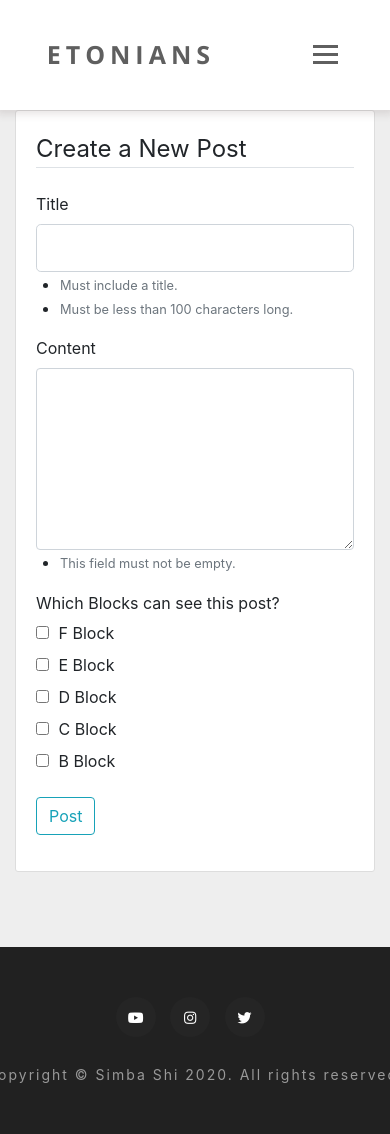
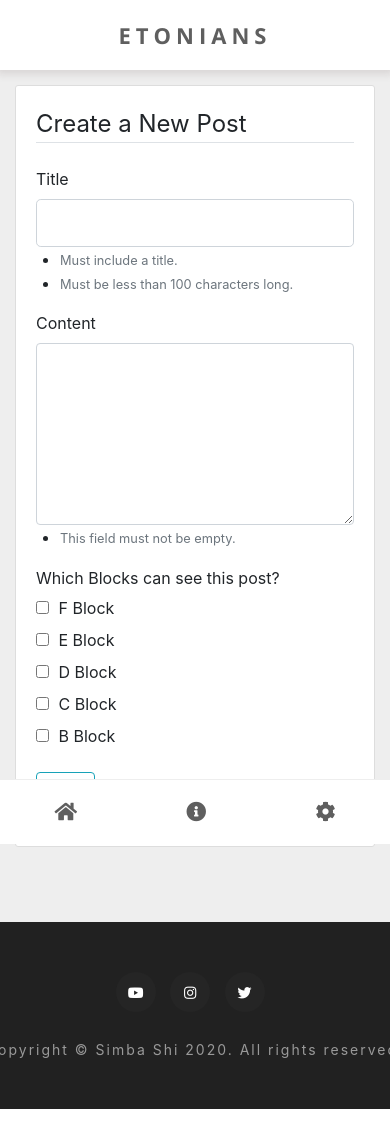
Before and after one commit to Coderrexe/Etonians, a Flask app: page /post/new/ in a window 390 px wide. After the commit the page ends 1109 px from the top, so only its background shows below. Run offline with Flask 2, Linux system fonts and the light colour scheme; the visitor is signed in with stand-in values (Sample User, id 1); data comes from the database, SQL or seed files in the repository; both versions use the stored data as it was after the commit; some libraries are stand-ins or nearby versions.

Commit message:
Added bottom navigation bar in mobile view, as well as various other styling improvements

```diff
--- a/etonblog/Templates/base.html
+++ b/etonblog/Templates/base.html
@@ -25,7 +25,7 @@
 
 <body>
   <div id="all-content">
-    <nav>
+    <nav class="top-navbar">
       <div class="logo">
         {% if current_user.is_authenticated %}
           <a href="{{ url_for('main.home') }}">Etonians</a>
@@ -34,7 +34,7 @@
         {% endif %}
       </div>
 
-      <ul class="nav-links">
+      <ul>
         {% if current_user.is_authenticated %}
           <li><a href="{{ url_for('posts.create_post') }}" class="navbar-link-lg"><i class="far fa-edit"></i></a></li>
           <li><a href="{{ url_for('main.home') }}" class="navbar-link-lg"><i class="far fa-home"></i></a></li>
@@ -46,12 +46,12 @@
           <li><a href="{{ url_for('users.register') }}" class="navbar-link-sm">Register</a></li>
         {% endif %}
       </ul>
+    </nav>
 
-      <div id="navbar-toggler">
-        <div class="navbar-toggler-line1"></div>
-        <div class="navbar-toggler-line2"></div>
-        <div class="navbar-toggler-line3"></div>
-      </div>
+    <nav class="bottom-navbar">
+      <a href="{{ url_for('main.home') }}"><i class="fas fa-home"></i></a>
+      <a href="{{ url_for('main.about') }}"><i class="fas fa-info-circle"></i></a>
+      <a href="{{ url_for('users.account') }}"><i class="fas fa-cog"></i></a>
     </nav>
 
     <!-- Main body of the webpage -->
--- a/etonblog/Templates/create_post.html
+++ b/etonblog/Templates/create_post.html
@@ -1,6 +1,6 @@
 {% extends "base.html" %}
 {% block content %}
-  <div class="col-md-8" id="main">
+  <div class="col-md-12" id="main">
     {% with messages = get_flashed_messages(with_categories=true) %}
     {% if messages %}
       {% for category, message in messages %}
@@ -11,7 +11,7 @@
     {% endif %}
     {% endwith %}
 
-    <div class="content-section">
+    <div class="content-section reduced-width-form">
       <form method="POST" action="" autocomplete="off">
         {{ form.hidden_tag() }}
         <fieldset class="form-group mt-0">
@@ -81,17 +81,3 @@
     </div>
   </div>
 {% endblock content %}
-
-{% block sidebar %}
-  <div class="col-md-4" id="sidebar">
-    <div class="content-section sidebar">
-      <h3>Latest Info</h3>
-      <p class='text-muted'>
-        <ul class="list-group">
-          <li class="list-group-item list-group-item-light">Updates</li>
-          <li class="list-group-item list-group-item-light">Events</li>
-        </ul>
-      </p>
-    </div>
-  </div>
-{% endblock sidebar %}
--- a/etonblog/Templates/home.html
+++ b/etonblog/Templates/home.html
@@ -20,8 +20,8 @@
             <div class="article-metadata">
               <a class="mr-2 post-author" href="{{ url_for('users.user_page', username=post.author.username) }}">{{ post.author.username }}</a>
               <p class="text-muted">{{ convert_date(current_time, post.date_posted) }}</p>
-              <div class="dropdown">
-                <a class="dropdown-btn dropdown-toggle" href="#" role="button" id="dropdownMenuLink" data-toggle="dropdown" aria-haspopup="true" aria-expanded="false">
+              <div class="btn-group dropleft">
+                <a class="dropdown-btn" href="#" role="button" id="dropdownMenuLink" data-toggle="dropdown" aria-haspopup="true" aria-expanded="false">
                   <span class="material-icons">more_vert</span>
                 </a>
 
--- a/etonblog/models.py
+++ b/etonblog/models.py
@@ -41,11 +41,6 @@
         return f"User('{self.username}', '{self.email}', '{self.image_file}', '{self.year_group}')"
 
 
-class EmailVerificationCode(db.Model):
-    id = db.Column(db.Integer, primary_key=True, autoincrement=True)
-    value = db.Column(db.Integer, nullable=False)
-
-
 class TemporaryUser(db.Model):
     id = db.Column(db.Integer, primary_key=True, autoincrement=True)
     username = db.Column(db.String(20), nullable=False)
@@ -54,9 +49,14 @@
     year_group = db.Column(db.String(1), nullable=False)
 
 
+class EmailVerificationCode(db.Model):
+    id = db.Column(db.Integer, primary_key=True, autoincrement=True)
+    value = db.Column(db.Integer, nullable=False)
+
+
 class Post(db.Model):
     id = db.Column(db.Integer, primary_key=True, autoincrement=True)
-    title = db.Column(db.String(100), nullable=False)
+    title = db.Column(db.String(150), nullable=False)
     date_posted = db.Column(db.DateTime, nullable=False, default=datetime.utcnow)
     content = db.Column(db.Text, nullable=False)
     year_group = db.Column(db.String(1), nullable=False)
--- a/etonblog/posts/forms.py
+++ b/etonblog/posts/forms.py
@@ -4,7 +4,7 @@
 
 
 class PostForm(FlaskForm):
-    title = StringField(label="Title", validators=[DataRequired(), Length(max=100)])
+    title = StringField(label="Title", validators=[DataRequired(), Length(max=150, message="Title is longer than 150 characters")])
     content = TextAreaField(label="Content", validators=[DataRequired()])
     submit = SubmitField(label="Post")
 
--- a/etonblog/static/css/about.css
+++ b/etonblog/static/css/about.css
@@ -187,7 +187,7 @@
 
 .banner { /* linear-gradient darkens out the background image */
   background-image: linear-gradient(rgba(0, 0, 0, 0.5), rgba(0, 0, 0, 0.5)), url("../images/eton_college.jpg");
-  background-attachment: fixed;
+  background-attachment: scroll;
   height: 100vh;
   width: 100%;
 }
--- a/etonblog/static/css/errors.css
+++ b/etonblog/static/css/errors.css
@@ -3,6 +3,10 @@
 * {
   margin: 0;
   padding: 0;
+}
+
+body {
+  font-family: "BlinkMacSystemFont", Arial, sans-serif;
 }
 
 /** 404 error page CSS **/
--- a/etonblog/static/css/main.css
+++ b/etonblog/static/css/main.css
@@ -11,7 +11,13 @@
   width: 100%;
   background-color: #eee;
   font-family: "BlinkMacSystemFont", Arial, sans-serif;
-  padding-top: 90px;
+  padding-top: 80px;
+}
+
+@media screen and (max-width: 576px) {
+  body {
+    padding-top: 65px;
+  }
 }
 
 body #all-content {
@@ -22,7 +28,7 @@
   margin-top: 20px;
 }
 
-@media (max-width: 760px) {
+@media (max-width: 768px) {
   #main {
     width: 100%;
   }
--- a/etonblog/static/css/navbar.css
+++ b/etonblog/static/css/navbar.css
@@ -1,11 +1,11 @@
 @charset "UTF-8";
 @import url("https://fonts.googleapis.com/css2?family=Open+Sans:wght@700&display=swap");
 
-nav {
+nav.top-navbar {
   display: flex;
   justify-content: space-around;
   align-items: center;
-  height: 13vh;
+  height: 75px;
   background-color: #fff;
   position: fixed;
   top: 0;
@@ -16,19 +16,23 @@
   font-family: "Open Sans", sans-serif;
 }
 
-nav .logo {
+nav.bottom-navbar {
+  display: none;
+}
+
+nav.top-navbar .logo {
   text-transform: uppercase;
   letter-spacing: 5px;
   font-size: 25px;
   font-weight: 600;
 }
 
-nav .logo a {
+nav.top-navbar .logo a {
   text-decoration: none;
   color: rgb(95, 95, 95);
 }
 
-nav .nav-links {
+nav.top-navbar ul {
   display: flex;
   width: 50%;
   justify-content: space-around;
@@ -36,101 +40,65 @@
   padding-top: 13px;
 }
 
-nav .nav-links li a.navbar-link-lg {
+nav.top-navbar ul li a.navbar-link-lg {
   color: rgb(95, 95, 95);
   text-decoration: none;
   font-size: 23px;
 }
 
-nav .nav-links li a.navbar-link-sm {
+nav.top-navbar ul li a.navbar-link-sm {
   color: rgb(95, 95, 95);
   text-decoration: none;
   font-size: 16px;
   letter-spacing: 0.5px;
 }
 
-nav .nav-links a:hover {
+nav.top-navbar ul li a:hover {
   color:  #1da1f2 !important;
   transition: all 0.2s ease-out;
 }
 
-nav #navbar-toggler {
-  display: none;
-}
+@media screen and (max-width: 576px) {
+  nav.top-navbar {
+    height: 70px;
+  }
 
-nav #navbar-toggler div {
-  width: 25px;
-  height: 3px;
-  background-color: rgb(95, 95, 95);
-  margin: 5px;
-  transition: all 0.3s ease;
-}
+  nav.top-navbar .logo {
+    text-align: center;
+    font-size: 22px;
+    font-weight: 400;
+  }
 
-@media screen and (max-width: 1024px) {
-  nav .nav-links {
-    width: 60%;
+  nav.top-navbar ul {
+    display: none;
+  }
+
+  nav.bottom-navbar {
+    position: fixed;
+    bottom: 0;
+    width: 100%;
+    height: 65px;
+    background-color: #fff;
+    display: flex;
+    overflow-x: auto;
+    z-index: 1030;
+    border-top: 1px solid rgb(221, 221, 221);
+    border-color: rgba(221, 221, 221, 0.5);
+  }
+
+  nav.bottom-navbar a {
+    display: flex;
+    align-items: center;
+    justify-content: center;
+    flex-grow: 1;
+    min-width: 50px;
+    font-size: 20px;
+    color: rgb(95, 95, 95);
+    text-decoration: none;
+    transition: background-color 0.1s ease-in-out;
+  }
+
+  nav.bottom-navbar a:hover {
+    background-color: #ccc;
   }
 }
-
-@media screen and (max-width: 768px) {
-  body {
-    overflow-x: hidden
-  }
-
-  nav .nav-links {
-    position: absolute;
-    right: 0;
-    height: 87vh;
-    top: 13vh;
-    background-color: #e9e9e9;
-    display: flex;
-    flex-direction: column;
-    align-items: center;
-    width: 50%;
-    transform: translateX(100%);
-    transition: transform 0.3s ease-in;
-  }
-
-  nav .nav-links li {
-    opacity: 0;
-  }
-
-  nav #navbar-toggler {
-    display: block;
-    cursor: pointer;
-  }
-
-  nav .nav-toggled {
-    transform: translateX(0);
-  }
-
-  nav .toggle .navbar-toggler-line1 {
-    transform: rotate(-45deg) translate(-5px, 6px);
-  }
-
-  nav .toggle .navbar-toggler-line2 {
-    opacity: 0;
-  }
-
-  nav .toggle .navbar-toggler-line3 {
-    transform: rotate(45deg) translate(-5px, -6px);
-  }
-
-  .darken {
-    filter: brightness(50%);
-    background-color: rgba(0, 0, 0, 0.5);
-    transition: all 0.2s;
-  }
-}
-
-@keyframes navLinkFade {
-  from {
-    opacity: 0;
-    transform: translateX(50px);
-  }
-
-  to {
-    opacity: 1;
-    transform: translateX(0);
-  }
-}
--- a/etonblog/static/css/posts.css
+++ b/etonblog/static/css/posts.css
@@ -38,23 +38,23 @@
   margin-left: 20px;
 }
 
-.article-metadata .dropdown {
+.article-metadata .dropleft {
   float: right;
   margin-top: 5px;
 }
 
-.article-metadata .dropdown-menu {
+.article-metadata .dropleft .dropdown-menu {
   box-shadow: -1px 3px 10px 0 rgba(0, 0, 0, 0.2);
 }
 
-.article-metadata .dropdown-menu a span {
+.article-metadata .dropleft .dropdown-menu a span {
   display: inline-block;
   font-size: 1.5em;
   vertical-align: middle;
   padding: 0;
 }
 
-.article-metadata .dropdown-menu a p {
+.article-metadata .dropleft .dropdown-menu a p {
   display: inline-block;
   font-size: 1em;
   vertical-align: middle;
@@ -62,15 +62,15 @@
   padding: 0;
 }
 
-.article-metadata .dropdown .dropdown-btn {
+.article-metadata .dropleft .dropdown-btn {
   color: rgb(122, 122, 122);
 }
 
-.article-metadata .dropdown .dropdown-btn::after {
+.article-metadata .dropleft .dropdown-btn::before {
   content: none;
 }
 
-.article-metadata .dropdown .dropdown-btn .material-icons {
+.article-metadata .dropleft .dropdown-btn .material-icons {
   color: rgb(122, 122, 122);
   font-size: 26px;
 }
--- a/etonblog/static/js/about.js
+++ b/etonblog/static/js/about.js
@@ -1,8 +1,8 @@
 const navbar = () => {
-    const navbarToggler = document.querySelector(".navbar-toggler");
+    const navbarToggler = document.querySelector('.navbar-toggler');
 
-    navbarToggler.addEventListener("click", () => {
-        navbarToggler.classList.toggle("toggle");
+    navbarToggler.addEventListener('click', () => {
+        navbarToggler.classList.toggle('toggle');
     });
 }
 
--- a/etonblog/static/js/main.js
+++ b/etonblog/static/js/main.js
@@ -2,33 +2,6 @@
     if (document.referrer != window.location.href) {
         history.back();
     } else {
-        window.location.replace("/home/");
+        window.location.replace('/home/');
     }
 }
-
-const navbar = () => {
-    const navbarToggler = document.getElementById("navbar-toggler");
-    const nav = document.querySelector(".nav-links");
-    const navLinks = document.querySelectorAll(".nav-links li");
-    const main = document.querySelector("main");
-
-    // toggles navbar on mobile devices
-    navbarToggler.addEventListener("click", () => {
-        nav.classList.toggle("nav-toggled");
-        main.classList.toggle("darken");
-
-        // animates navbar links on mobile devices
-        navLinks.forEach((link, index) => {
-            if (link.style.animation) {
-                link.style.animation = ``;
-            } else {
-                link.style.animation = `navLinkFade 0.5s ease forwards ${index / 7 + 0.3}s`;
-            }
-        });
-
-        // navbar toggler animation
-        navbarToggler.classList.toggle("toggle");
-    });
-}
-
-navbar();
```
Also changed, not shown: etonblog/Templates/update_post.html (+2 -16 lines), etonblog/__init__.py (+11 -0 lines), etonblog/site.db.
